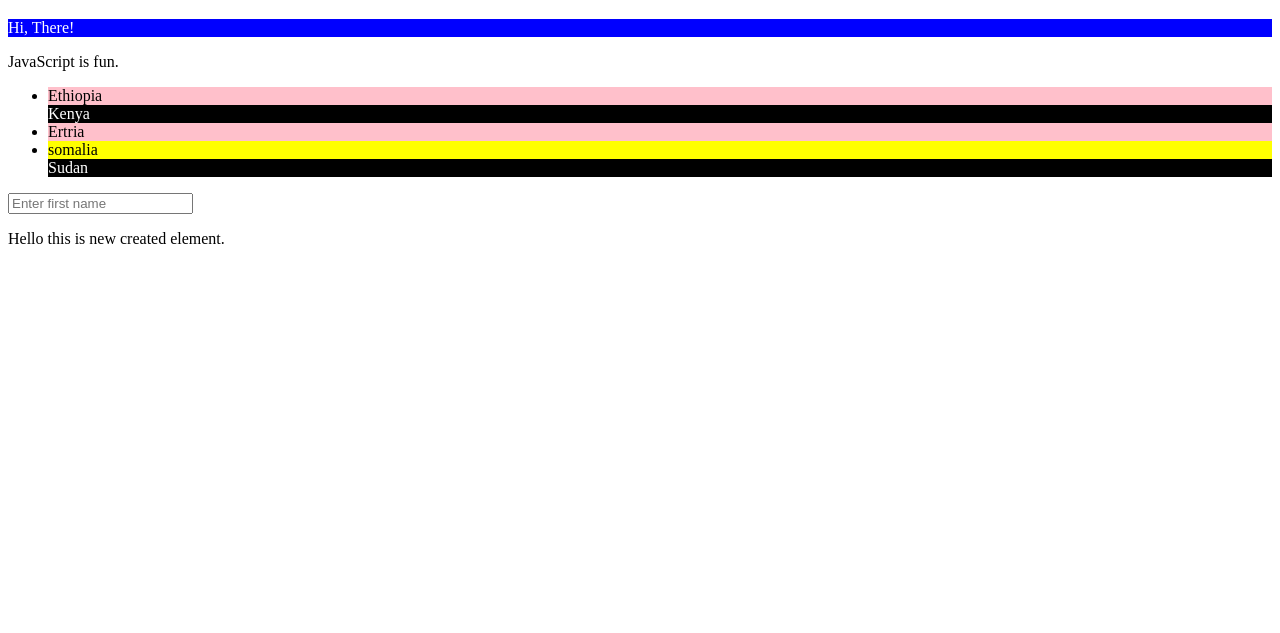
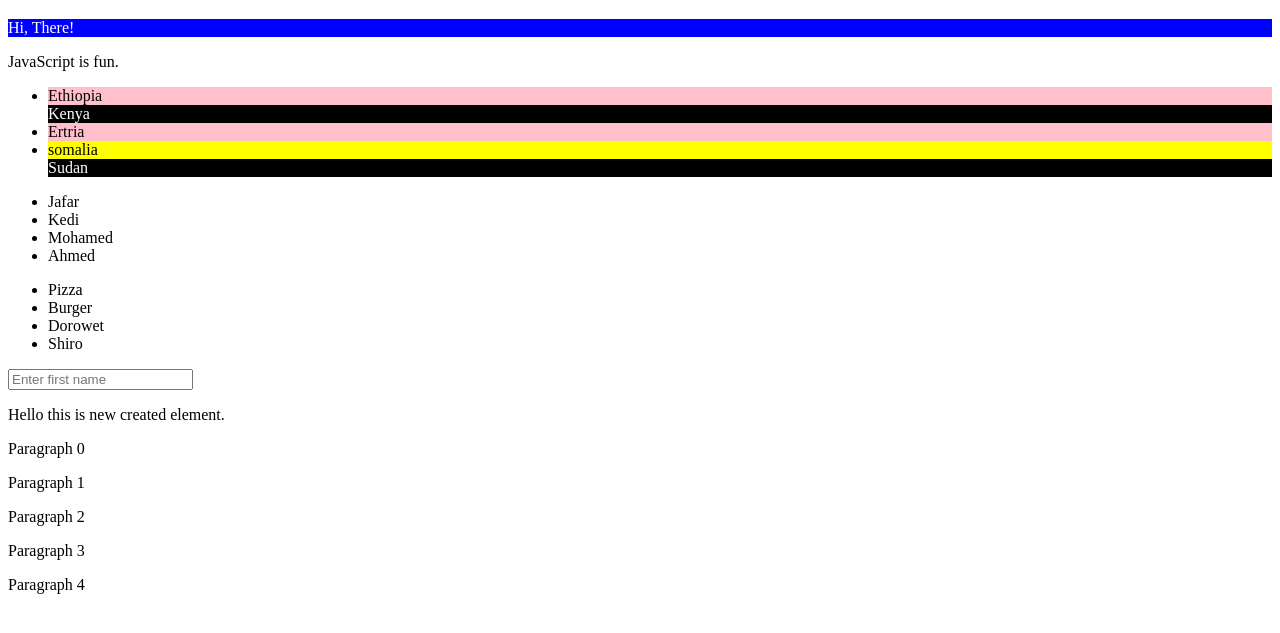
Before and after one commit to Jafar610/Evangadi-Learning-Journey, a plain HTML site: page Phase2/Week12/DOM/index.html in a window 1280 px wide. Shown: the part 61-694 px from the top of the page. Drawn offline with Linux system fonts and the light colour scheme.

Commit message:
Using innerHTML with for loop

```diff
--- a/Phase2/Week12/DOM/JS/script.js
+++ b/Phase2/Week12/DOM/JS/script.js
@@ -67,3 +67,35 @@ function loadJs(url){
     console.log(script);
 }
 // loadJs("./script.js");
+
+
+//* appendChild
+const creatingLists = (name)=>{
+    let std = document.createElement("li");
+    std.textContent = name;
+
+    document.getElementById("students").appendChild(std);
+
+
+console.log(std.innerHTML);
+}
+
+creatingLists("Jafar");
+creatingLists("Kedi");
+creatingLists("Mohamed");
+creatingLists("Ahmed");
+
+
+let foodList = document.getElementById("food");
+foodList.innerHTML = `
+<li>Pizza</li>
+<li>Burger</li>
+<li>Dorowet</li>
+<li>Shiro</li>
+`
+
+for(let i = 0; i < 5; i++){
+    let div = document.createElement("div");
+    div.innerHTML = `<p>Paragraph ${i}</p>`;
+    document.body.appendChild(div);
+}
--- a/Phase2/Week12/DOM/index.html
+++ b/Phase2/Week12/DOM/index.html
@@ -19,7 +19,14 @@
       <li class="yellow">somalia</li>
     </ul>
 
+
+    <ul id="students"></ul>
+
+    <!-- food -->
+    <ul id="food"></ul>
+
     <input type="text" name="fname" placeholder="Enter first name">
+
     <script src="./JS/script.js"></script>
   </body>
 </html>
```
